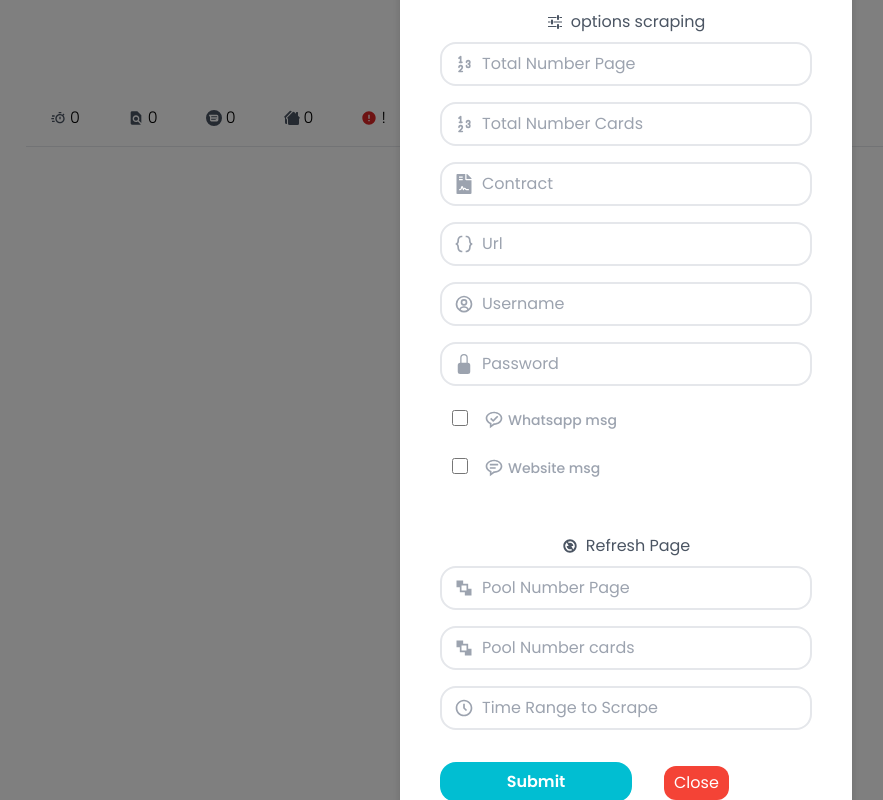
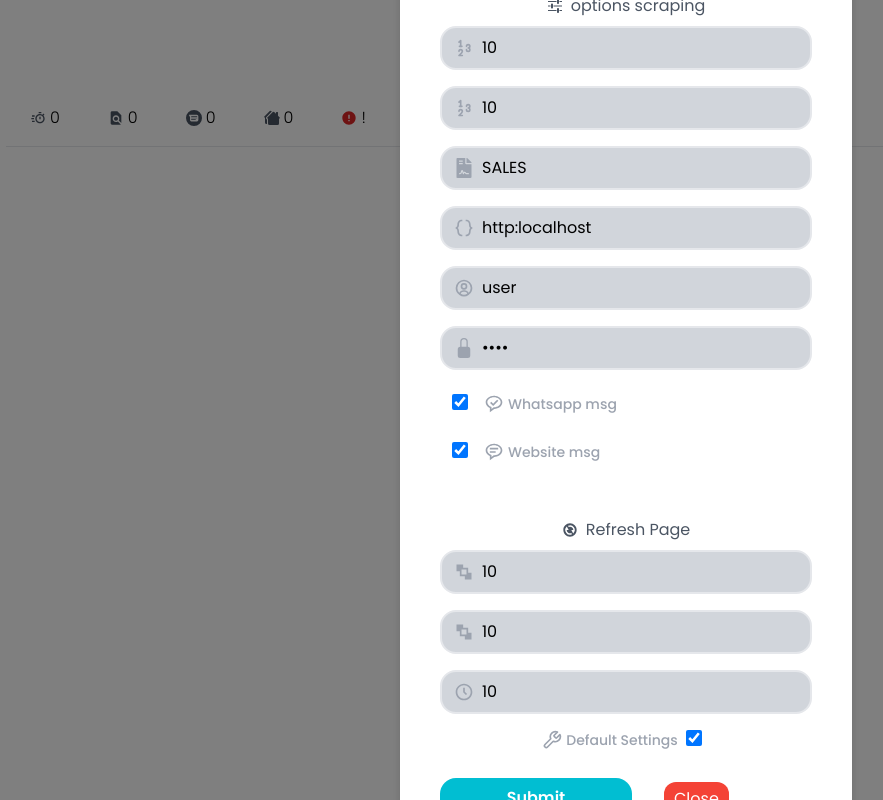
Before and after one commit to lucaimbalzano/fe.house-network, a Next.js app: page /profile/dashboard in a window 1280 px wide. Both pictures are taken after a click on the button 745 px from the left and 55 px from the top of the page. Shown: the whole page, without its empty margins (14-897 px from the left). Built offline with nearby package versions, Linux system fonts and the light colour scheme.

Commit message:
added default checkbox and logic

```diff
--- a/src/app/globals.css
+++ b/src/app/globals.css
@@ -12,6 +12,17 @@ html {
 
 
 @layer components {
+
+    .select-none-input{
+        -webkit-touch-callout: none; /* iOS Safari */
+        -webkit-user-select: none; /* Safari, Chrome, Opera, Samsung */
+        -khtml-user-select: none; /* Konqueror HTML */
+        -moz-user-select: none; /* Firefox */
+        -ms-user-select: none; /* Edge, IE */
+        user-select: none; /* Modern browsers */
+        pointer-events: none;
+    }
+
     @media (max-width: 382px) {
         .custom-smaller-width {
             width: auto !important;
@@ -51,7 +62,6 @@ html {
     @media (max-width: 375px) {
         .extra-small-container {
             width: 360px !important;
-            margin-right:  10px;
         }
 
         .small-cards-width {
--- a/src/app/login/login-user-form.tsx
+++ b/src/app/login/login-user-form.tsx
@@ -63,7 +63,7 @@ export default function LoginUserForm() {
     }
 
     const onSubmitHandler: SubmitHandler<LoginUserInput> = (values) => {
-      console.log(values)
+      //TODO understand if webpack can be scraped from
       LoginUserFunction(values);
     };
 
--- a/src/app/profile/page.tsx
+++ b/src/app/profile/page.tsx
@@ -37,7 +37,7 @@ export default function ProfilePage() {
       <div className="flex">
         <div className="">
         </div>
-        <div className="bg-ct-dark-100 h-screen flex justify-center w-full extra-small-container">
+        <div className="bg-ct-dark-100 h-screen flex justify-center w-auto w-full">
           {renderSelectedPage()}
         </div>
       </div>
--- a/src/components/FormInput.tsx
+++ b/src/components/FormInput.tsx
@@ -1,10 +1,12 @@
-import React from "react";
+import React, { useEffect, useState } from "react";
 import { useFormContext } from "react-hook-form";
 
 type FormInputProps = {
   label?: string;
   name: string;
-  type?: "text" | "checkbox" | "password" | "number";
+  type?: "text" | "checkbox" | "password" | "number" | "email";
+  defaultValue?: string | number | boolean;
+  defaultChecked?: boolean;
 
 };
 
@@ -12,21 +14,44 @@ const FormInput: React.FC<FormInputProps> = ({
   label,
   name,
   type = "text",
+  defaultValue,
+  defaultChecked,
+  ...props
 }) => {
   const {
     register,
+    setValue,
     formState: { errors },
   } = useFormContext();
 
+  const [fieldValue, setFieldValue] = useState<string | number | boolean | undefined>(defaultValue);
+
+  const handleChange = (event: React.ChangeEvent<HTMLInputElement>) => {
+    const { value, checked } = event.target;
+    const newValue = type === "checkbox" ? checked : value;
+    setFieldValue(newValue);
+  };
+
+  useEffect(() => {
+    if(defaultChecked){
+      setValue(name, defaultValue);
+    } else {
+      setValue(name, fieldValue);
+    }
+  }, [name, defaultChecked]);
+
   if (type === "checkbox") {
     return (
-      <div className="flex items-center mb-4">
-        <input
-          type={type}
-          id={name}
-          className="form-checkbox h-4 w-4 text-blue-500"
-          {...register(name)}
-        />
+      <div className="flex items-center mb-4 ">
+          <input
+            type={type}
+            id={name}
+            className={`form-checkbox h-4 w-4 text-blue-500 ${defaultChecked ? `bg-gray-300 select-none` : 'bg-white'}`}
+            {...register(name)}
+            onChange={handleChange}
+            readOnly={defaultChecked}
+          />
+
         <label htmlFor={name} className="ml-2 text-sm font-medium text-gray-900 dark:text-gray-400">
           {label}
         </label>
@@ -40,7 +65,6 @@ const FormInput: React.FC<FormInputProps> = ({
   }
 
 
-
   return (
     <div className="">
       {/* <label htmlFor={name} className="block text-ct-blue-600 mb-3">
@@ -49,8 +73,10 @@ const FormInput: React.FC<FormInputProps> = ({
       <input
         type={type}
         placeholder={label}
-        className="pl-2 outline-none border-none w-full"
+        className={`pl-2 outline-none border-none w-full ${defaultChecked ? `bg-gray-300 select-none` : 'bg-white'}`}
         {...register(name)}
+        onChange={handleChange}
+        readOnly={defaultChecked}
       />
       {errors[name] && (
         <span className="text-red-500 text-xs pt-1 block">
--- a/src/components/profile/dashboard/DashboardPage.tsx
+++ b/src/components/profile/dashboard/DashboardPage.tsx
@@ -11,7 +11,7 @@ import PageScrape from './pageScrape/pageScrape'
 
 export default function DashboardPage() {
   return (
-    <div className='ml-18 p-10'>
+    <div className='pt-10 pl-5 pr-5'>
      <PageScrape />
     <div className='flex justify-between;'>
       {/* <Cards /> */}
--- a/src/components/profile/dashboard/pageScrape/pageScrape.tsx
+++ b/src/components/profile/dashboard/pageScrape/pageScrape.tsx
@@ -1,11 +1,9 @@
 "use-client"
 
+import React, { useEffect, useState, useRef } from 'react'
+import { FormProvider, useForm, SubmitHandler } from 'react-hook-form'
+import { toast } from 'react-hot-toast';
 
-import FormInput from '@/components/FormInput'
-import { FlowInputSchema, FlowInputScraper } from '@/lib/validations/flowInputScraper.schema';
-import { zodResolver } from '@hookform/resolvers/zod';
-import React, { useEffect, useState } from 'react'
-import { FormProvider, useForm, SubmitHandler } from 'react-hook-form'
 import {BsHousesFill ,BsFillLockFill, BsFillPlayCircleFill, BsFillStopCircleFill, BsFillPauseCircleFill} from 'react-icons/bs'
 import {TbNumbers} from 'react-icons/tb'
 import {CgArrangeFront} from 'react-icons/cg'
@@ -13,30 +11,58 @@ import { FaFileContract} from 'react-icons/fa'
 import {BiTimer, BiTimeFive, BiCodeCurly, BiUserCircle, BiMessageRoundedCheck, BiMessageRoundedDetail} from 'react-icons/bi'
 import { SiGooglemessages } from 'react-icons/si'
 import {RiRefreshFill} from 'react-icons/ri'
+import { FiTool } from 'react-icons/fi'
 import {IoMdOptions} from 'react-icons/io'
 import {MdError,MdFindInPage ,MdVideoSettings} from 'react-icons/md'
+
 import FormDropDown from '@/components/FormDropDown';
+import FormInput from '@/components/FormInput'
+import { LoadingButton } from '@/components/LoadingButton';
+
+import { handleApiError } from '@/lib/helpers';
+import { FlowInputScraperPush } from '@/lib/services/flowInputScraper';
 import { FlowInputScraperResponse } from '@/lib/types/flowInputScraper';
+import { FlowInputSchema, FlowInputScraper } from '@/lib/validations/flowInputScraper.schema';
+
+import { zodResolver } from '@hookform/resolvers/zod';
+import stylesModal from './Modal.module.css';
 import  useStore  from '@/store';
 import { useRouter } from 'next/navigation';
-import { LoadingButton } from '@/components/LoadingButton';
-import { handleApiError } from '@/lib/helpers';
-import { toast } from 'react-hot-toast';
-import { FlowInputScraperPush } from '@/lib/services/flowInputScraper';
-import stylesModal from './Modal.module.css';
 import Image from 'next/image';
 
+
 export default function PageScrape() {
+  const [ defaultSettingHandler, setDefaultSettingHandler ] = useState(true);
+  var [inputValues, setInputValues] = useState({})
+  var defaultSettingsObj = useRef(); //TODO
   const store = useStore();
   const router = useRouter();
   const methods = useForm<FlowInputScraper>({
     resolver: zodResolver(FlowInputSchema)
   });
 
+  const defaultValues:FlowInputScraper = {
+    totNumPage: "10",
+    totNumCards: "10",
+    contract: "SALES",
+    url: "http:localhost",
+    username: "user",
+    password: "pswd",
+    refreshSearch: {
+        poolPage: "10",
+        poolCards: "10",
+        perTimeRange: "10",
+    },
+    message: true,
+    messageWebSite: true,
+    default: true
+  }
+
   const {
     reset,
     handleSubmit,
     register,
+    setValue,
     formState: { isSubmitSuccessful },
   } = methods;
 
@@ -48,8 +74,9 @@ export default function PageScrape() {
     // eslint-disable-next-line react-hooks/exhaustive-deps
   }, [isSubmitSuccessful]);
 
+
   async function FlowInputScrapeFunction(credentials: FlowInputScraper){
-    console.log('FlowInputScrapeFunction: '+JSON.stringify(credentials))
+    console.log(JSON.stringify(credentials));
     store.setRequestLoading(true);
     try {
       const flowInputScraper = await FlowInputScraperPush(JSON.stringify(credentials));
@@ -68,7 +95,9 @@ export default function PageScrape() {
     }
   }
 
-  const onSubmit: SubmitHandler<FlowInputScraper> = (values: FlowInputScraper) => { FlowInputScrapeFunction(values);};
+  const onSubmit: SubmitHandler<FlowInputScraper> = (values: FlowInputScraper) => {
+    FlowInputScrapeFunction(values);
+  };
   const onError = (errors:any, e:any) => console.log(errors, e);
 
   // const Modal = () => {
@@ -82,6 +111,11 @@ export default function PageScrape() {
       setIsOpen(false);
     };
 
+
+    const handleClickSettingDefault = () => {
+      setDefaultSettingHandler(!defaultSettingHandler);
+    };
+
   return (
 
     <div>
@@ -90,43 +124,43 @@ export default function PageScrape() {
           <FormProvider {...methods} >
           <form onSubmit={handleSubmit(onSubmit, onError)}>
           <div className={stylesModal.modalContent}>
+            <div className={`${defaultSettingHandler ? 'select-none' : 'select-text'}`}>
               <h5 className='mt-5 mb-2 flex justify-center items-center text-gray-600'><IoMdOptions className='mr-2'/>options scraping</h5>
-            <div className="flex items-center border-2 py-2 px-3 rounded-2xl mb-4 hover:shadow-md sm:ml-5 sm:mr-5 custom-smaller-width bg-white">
+              <div className={`flex items-center border-2 py-2 px-3 rounded-2xl mb-4 hover:shadow-md sm:ml-5 sm:mr-5 custom-smaller-width ${defaultSettingHandler ? 'bg-gray-300 select-none-input' : 'bg-white'} `}>
                 <TbNumbers className="h-5 w-5 text-gray-400"/>
-              <FormInput type="text" label="Total Number Page" name="totNumPage"/>
+                <FormInput type="text" label="Total Number Page" name="totNumPage"  defaultChecked={defaultSettingHandler} defaultValue={defaultValues.totNumPage}/>
               </div>
-            <div className="flex items-center border-2 py-2 px-3 rounded-2xl mb-4 hover:shadow-md sm:ml-5 sm:mr-5 custom-smaller-width bg-white">
+              <div className={`flex items-center border-2 py-2 px-3 rounded-2xl mb-4 hover:shadow-md sm:ml-5 sm:mr-5 custom-smaller-width ${defaultSettingHandler ? 'bg-gray-300 select-none-input' : 'bg-white'} `}>
               <TbNumbers className="h-5 w-5 text-gray-400"/>
-              <FormInput type="text" label="Total Number Cards" name="totNumCards"/>
+                <FormInput type="text" label="Total Number Cards" name="totNumCards" defaultChecked={defaultSettingHandler} defaultValue={defaultValues.totNumCards}/>
               </div>
-            <div className="flex items-center border-2 py-2 px-3 rounded-2xl mb-4 hover:shadow-md sm:ml-5 sm:mr-5 custom-smaller-width bg-white">
+              <div className={`flex items-center border-2 py-2 px-3 rounded-2xl mb-4 hover:shadow-md sm:ml-5 sm:mr-5 custom-smaller-width ${defaultSettingHandler ? 'bg-gray-300 select-none-input' : 'bg-white'} `}>
               <FaFileContract className="h-5 w-5 text-gray-400"/>
-              <FormInput type="text" label="Contract" name="contract"/>
+                <FormInput type="text" label="Contract" name="contract" defaultChecked={defaultSettingHandler} defaultValue={defaultValues.contract}/>
               </div>
-            <div className="flex items-center border-2 py-2 px-3 rounded-2xl mb-4 hover:shadow-md sm:ml-5 sm:mr-5 custom-smaller-width bg-white">
+              <div className={`flex items-center border-2 py-2 px-3 rounded-2xl mb-4 hover:shadow-md sm:ml-5 sm:mr-5 custom-smaller-width ${defaultSettingHandler ? 'bg-gray-300 select-none-input' : 'bg-white'} `}>
               <BiCodeCurly className="h-5 w-5 text-gray-400"/>
-              <FormInput type="text" label="Url" name="url"/>
+                <FormInput type="text" label="Url" name="url" defaultChecked={defaultSettingHandler} defaultValue={defaultValues.url}/>
               </div>
-            <div className="flex items-center border-2 py-2 px-3 rounded-2xl mb-4 hover:shadow-md sm:ml-5 sm:mr-5 custom-smaller-width bg-white">
+              <div className={`flex items-center border-2 py-2 px-3 rounded-2xl mb-4 hover:shadow-md sm:ml-5 sm:mr-5 custom-smaller-width ${defaultSettingHandler ? 'bg-gray-300 select-none-input' : 'bg-white'} `}>
               <BiUserCircle className="h-5 w-5 text-gray-400"/>
-              <FormInput type="text" label="Username" name="username"/>
+                <FormInput type="text" label="Username" name="username" defaultChecked={defaultSettingHandler} defaultValue={defaultValues.username}/>
               </div>
-            <div className="flex items-center border-2 py-2 px-3 rounded-2xl mb-4 hover:shadow-md sm:ml-5 sm:mr-5 custom-smaller-width bg-white">
+              <div className={`flex items-center border-2 py-2 px-3 rounded-2xl mb-4 hover:shadow-md sm:ml-5 sm:mr-5 custom-smaller-width ${defaultSettingHandler ? 'bg-gray-300 select-none-input' : 'bg-white'} `}>
               <BsFillLockFill className="h-5 w-5 text-gray-400"/>
-              <FormInput type="password" label="Password" name="password"/>
+                <FormInput type="password" label="Password" name="password" defaultChecked={defaultSettingHandler} defaultValue={defaultValues.password}/>
               </div>
 
-            <div className='flex-col items-center py-2 px-3 mb-4  sm:ml-5 sm:mr-5 '>
+              <div className={`flex-col items-center py-2 px-3 mb-4  sm:ml-5 sm:mr-5 ${defaultSettingHandler ? 'select-none-input' : ''} `}>
                 <div className="flex items-center mb-4">
-
                   <div className='inline-flex'>
-              <FormInput type="checkbox" name="message"/>
+                    <FormInput type="checkbox" name="message" defaultChecked={defaultSettingHandler} defaultValue={defaultValues.message}/>
                     <div  className="flex ml-2 text-sm font-medium text-gray-900 dark:text-gray-400"> <BiMessageRoundedCheck className="mr-1 h-5 w-5 text-gray-400 "/> <div className='text-gray-400'>Whatsapp msg </div></div>
                   </div>
                 </div>
                 <div className="flex items-center mb-4">
                   <div className='inline-flex'>
-              <FormInput type="checkbox" name="messageWebSite"/>
+                  <FormInput type="checkbox" name="messageWebSite" defaultChecked={defaultSettingHandler} defaultValue={defaultValues.messageWebSite}/>
                     <label  className="flex ml-2 text-sm font-medium text-gray-900 dark:text-gray-400"> <BiMessageRoundedDetail className="mr-1 h-5 w-5 text-gray-400"/><div className='text-gray-400'>Website msg </div></label>
                   </div>
                 </div>
@@ -134,17 +168,28 @@ export default function PageScrape() {
 
 
           <h5 className='mt-5 mb-2 flex justify-center items-center text-gray-600'><RiRefreshFill className='mr-2'/>Refresh Page</h5>
-          <div className="flex items-center border-2 py-2 px-3 rounded-2xl mb-4 hover:shadow-md sm:ml-5 sm:mr-5 custom-smaller-width bg-white">
+          <div className={`flex items-center border-2 py-2 px-3 rounded-2xl mb-4 hover:shadow-md sm:ml-5 sm:mr-5 custom-smaller-width ${defaultSettingHandler ? 'bg-gray-300 select-none-input' : 'bg-white'} `}>
             <CgArrangeFront className="h-5 w-5 text-gray-400"/>
-            <FormInput type="text" label="Pool Number Page" name="refreshSearch.poolPage"/>
+              <FormInput type="text" label="Pool Number Page" name="refreshSearch.poolPage" defaultChecked={defaultSettingHandler} defaultValue={defaultValues.refreshSearch?.poolPage ?? defaultValues.refreshSearch?.poolPage}/>
             </div>
-          <div className="flex items-center border-2 py-2 px-3 rounded-2xl mb-4 hover:shadow-md sm:ml-5 sm:mr-5 custom-smaller-width bg-white">
+            <div className={`flex items-center border-2 py-2 px-3 rounded-2xl mb-4 hover:shadow-md sm:ml-5 sm:mr-5 custom-smaller-width ${defaultSettingHandler ? 'bg-gray-300 select-none-input' : 'bg-white'} `}>
             <CgArrangeFront className="h-5 w-5 text-gray-400"/>
-            <FormInput type="text" label="Pool Number cards" name="refreshSearch.poolCards"/>
+              <FormInput type="text" label="Pool Number cards" name="refreshSearch.poolCards"  defaultChecked={defaultSettingHandler} defaultValue={defaultValues.refreshSearch?.poolCards ?? defaultValues.refreshSearch?.poolCards}/>
             </div>
-          <div className="flex items-center border-2 py-2 px-3 rounded-2xl mb-4 hover:shadow-md sm:ml-5 sm:mr-5 custom-smaller-width bg-white">
+
+            <div className={`flex items-center border-2 py-2 px-3 rounded-2xl mb-4 hover:shadow-md sm:ml-5 sm:mr-5 custom-smaller-width ${defaultSettingHandler ? 'bg-gray-300 select-none-input' : 'bg-white'} `}>
             <BiTimeFive className="h-5 w-5 text-gray-400"/>
-            <FormInput type="number" label="Time Range to Scrape" name="refreshSearch.perTimeRange"/>
+              <FormInput type="number" label="Time Range to Scrape" name="refreshSearch.perTimeRange" defaultChecked={defaultSettingHandler} defaultValue={defaultValues.refreshSearch?.perTimeRange ?? defaultValues.refreshSearch?.perTimeRange}/>
+            </div>
+
+            <div className="flex justify-center items-center mt-4">
+                <div className='inline-flex'>
+                  <div  className="flex mr-2 text-sm font-medium text-gray-900 dark:text-gray-400"> <FiTool className="mr-1 h-5 w-5 text-gray-400 "/> <div className='text-gray-400'>Default Settings </div></div>
+                  <div onClick={() => handleClickSettingDefault()}>
+                    <FormInput type="checkbox" name="default" defaultChecked={defaultSettingHandler} defaultValue={defaultValues.default}/>
+                  </div>
+                </div>
+            </div>
           </div>
             <div className='flex justify-start items-center'>
               <LoadingButton
--- a/src/lib/services/flowInputScraper.tsx
+++ b/src/lib/services/flowInputScraper.tsx
@@ -15,6 +15,6 @@ export async function FlowInputScraperPush(credentials: string): Promise<FlowInp
     },
     body: credentials,
   });
-  console.log('response: '+response)
+  console.log('response: '+JSON.stringify(response));
   return handleResponse<FlowInputScraperResponse>(response).then((data) => data.data.flowInputScraper);
 }
--- a/src/lib/validations/flowInputScraper.schema.ts
+++ b/src/lib/validations/flowInputScraper.schema.ts
@@ -22,7 +22,8 @@ export const FlowInputSchema =  z.object({
     .optional(),
 
     message: z.boolean({ required_error: 'Message is required'}).optional(),
-    messageWebSite: z.boolean({ required_error: 'Message is required'}).optional()
+    messageWebSite: z.boolean({ required_error: 'Message is required'}).optional(),
+    default: z.boolean({ required_error: 'Default Setting Option is required'}).optional()
 })
 
 
```
Lines whose indentation alone changed are shown as unchanged.
